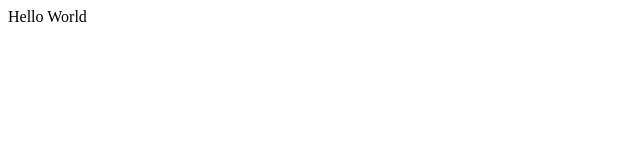
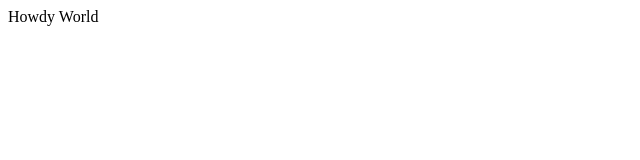
Before and after one commit to zerga9/notes2-js, a website: page index.html in a window 1280 px wide. Shown: the full height of the page, 0-640 px from the left. Drawn offline with Linux system fonts and the light colour scheme.

Commit message:
inserting html on page

```diff
--- a/index.html
+++ b/index.html
@@ -7,6 +7,7 @@
 <script src='note-model.js'></script>
 <script src='note-list-model.js'></script>
 <script src="note-list-view.js"></script>
+<script src="note-controller.js"></script>
 <script src='note-tests.js'></script>
 </head>
 </html>
--- /dev/null
+++ b/note-controller.js
@@ -0,0 +1 @@
+document.getElementById('app').innerHTML = "Howdy World";
```
